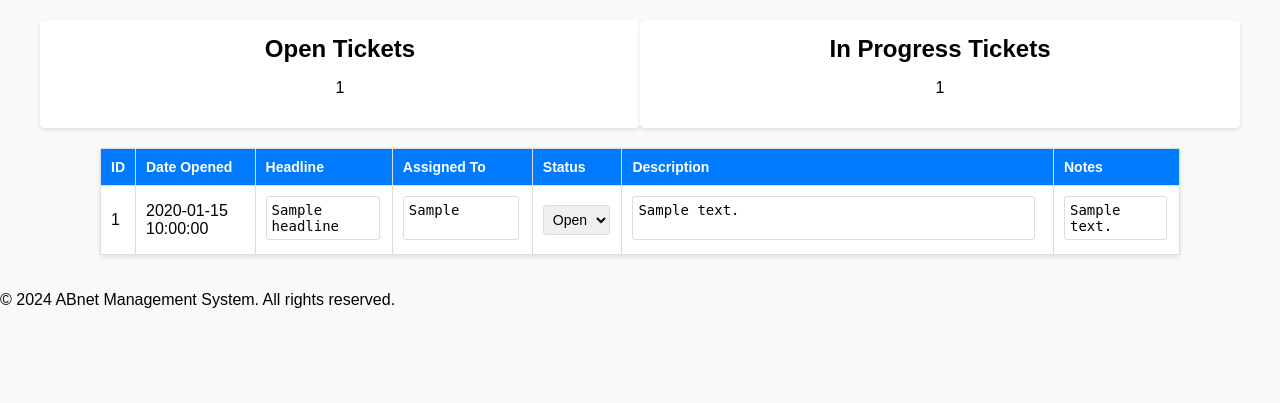
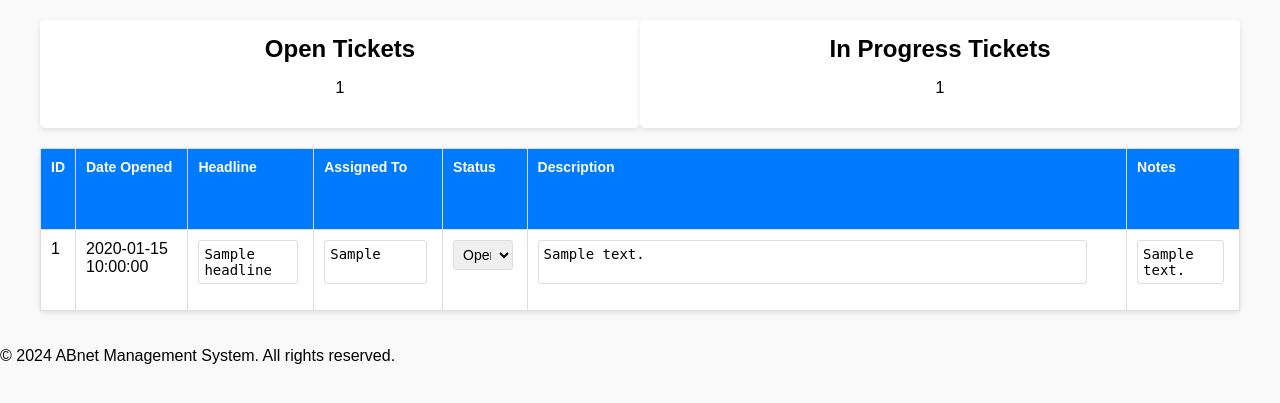
Before and after one commit to imanuelt/ticketingabnet, a Flask app: template templates/index.html in a window 1280 px wide. Shown: the part 124-527 px from the top of the page. Run offline with Flask 3, Linux system fonts and the light colour scheme; the template is opened without the code that fills it: most values are stand-ins (such as "Sample title", 1, 10 or a date in 2020).

Commit message:
Your descriptive message for the changes

```diff
--- a/static/styles.css
+++ b/static/styles.css
@@ -80,8 +80,9 @@ main {
 
 /* Table Styling */
 table {
-    width: 90%; /* Adjust this to control the width (e.g., 90% of the page) */
-    margin: 0 auto; /* This centers the table on the page */
+    width: 100%; /* Make the table occupy the full width of the container */
+    max-width: 1200px; /* Add a maximum width to avoid stretching too much on larger screens */
+    margin: 0 auto; /* Center the table on the page */
     border-collapse: collapse;
     margin-top: 20px;
     background-color: white;
@@ -98,15 +99,17 @@ table th, table td {
     padding: 10px;
     border: 1px solid #ddd;
     text-align: left;
+    vertical-align: top; /* Align text to the top for multi-line content */
+    white-space: normal; /* Allow text wrapping */
 }
 
 table th {
     font-size: 14px;
 }
 
-/* Ensure inputs fit within their cells */
-textarea, select {
-    width: 98%; /* Adjust to fit input fields inside the column */
+/* Ensure input fields and textareas fit within their cells */
+textarea, select, input[type="text"] {
+    width: 95%; /* Adjust input width to fit neatly within cells */
     box-sizing: border-box;
     padding: 5px;
     font-size: 14px;
@@ -115,10 +118,15 @@ textarea, select {
     resize: none;
 }
 
-/* Adjust column widths as needed */
+/* Make Description column wider */
 table td:nth-child(6),
 table th:nth-child(6) {
-    width: 40%; /* Adjust column width as needed */
+    width: 50%; /* Make the Description column half the table width */
+}
+
+/* Adjust height of rows */
+table th, table td {
+    height: 60px; /* Increase or decrease this for row height */
 }
 
 /* Responsive Design */
```
